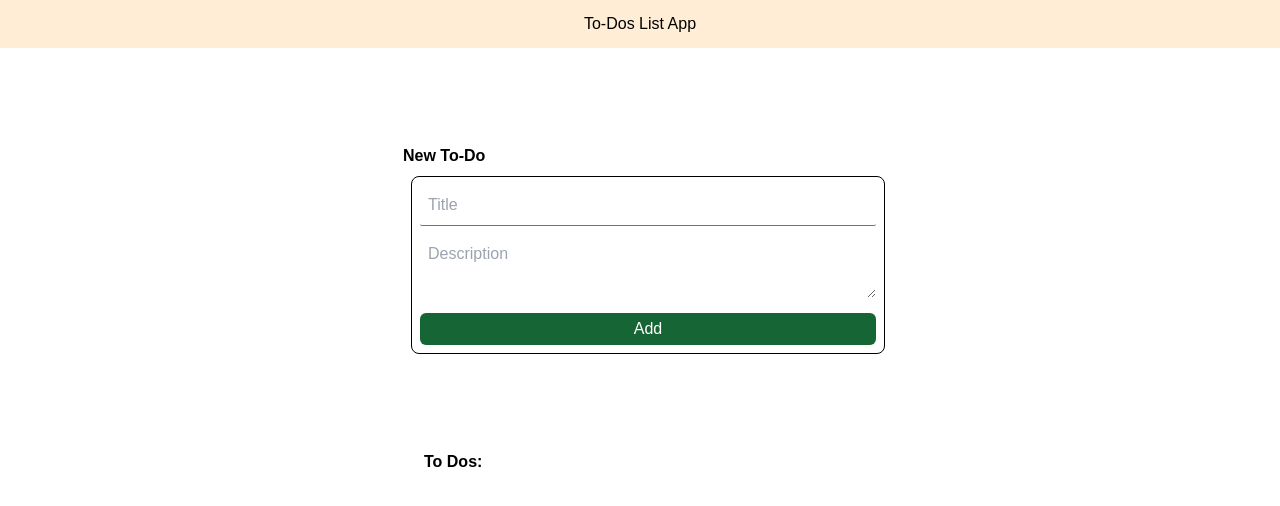
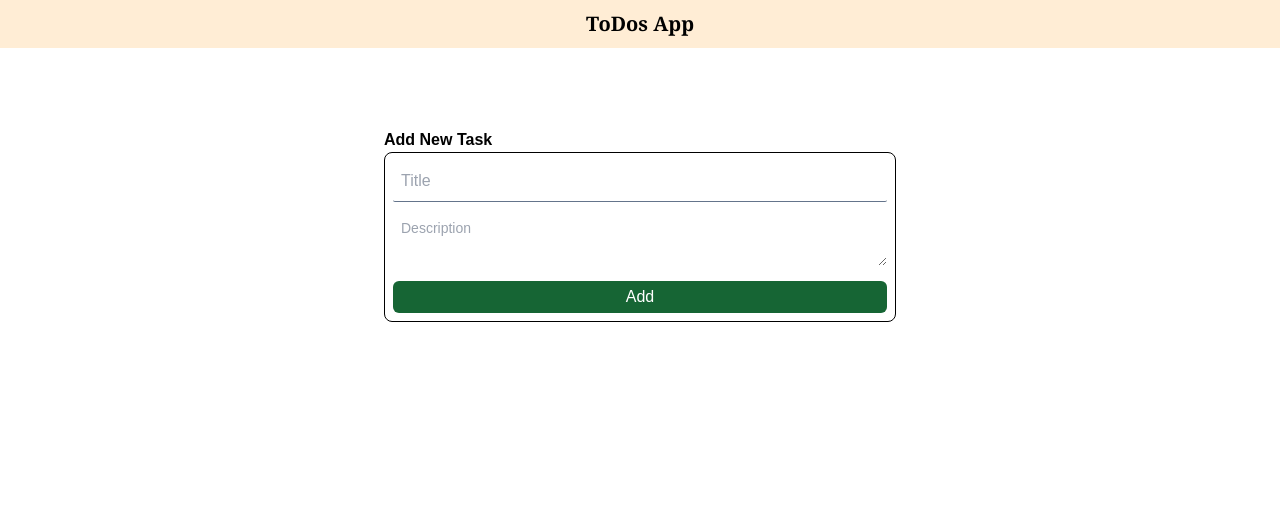
Before and after one commit to bibhorsharma7/todo-webapp, a Next.js app: page / in a window 1280 px wide. Shown: the top 506 px of the page. Built offline with nearby package versions, Linux system fonts and the light colour scheme.

Commit message:
udpate: UI bug fixes

```diff
--- a/app/components/addTask.tsx
+++ b/app/components/addTask.tsx
@@ -33,7 +33,7 @@ export default function AddTask({ setTasks }: AddTaskProps) {
   };
 
   return (
-    <div className="border border-black rounded-lg w-full p-2 m-2 space-y-2">
+    <div className="border border-black rounded-lg w-full p-2 space-y-2">
       <input
         className="p-2 w-full focus:outline-none border-b rounded-sm border-b-slate-500"
         type="text"
@@ -42,7 +42,7 @@ export default function AddTask({ setTasks }: AddTaskProps) {
         onChange={(e) => setTitle(e.target.value)}
       />
       <textarea
-        className="p-2 w-full rounded-md focus:outline-none focus:outline-1 focus:outline-slate-500"
+        className="p-2 w-full rounded-md text-sm focus:outline-none focus:outline-1 focus:outline-slate-500"
         placeholder="Description"
         value={description}
         onChange={(e) => setDescription(e.target.value)}
--- a/app/components/task.tsx
+++ b/app/components/task.tsx
@@ -1,27 +1,13 @@
 import {
-  EllipsisHorizontalIcon,
   XCircleIcon,
-  CheckCircleIcon,
+  CheckBadgeIcon,
   PencilSquareIcon,
 } from "@heroicons/react/24/solid";
+import { ArrowPathIcon } from "@heroicons/react/24/outline";
+
 import { Dispatch, ReactNode, SetStateAction, useState } from "react";
 import { TaskList } from "../page";
 import EditTask from "./editTask";
-
-function TaskControl({
-  children,
-  label,
-}: {
-  children: ReactNode;
-  label: string;
-}) {
-  return (
-    <div className="flex flex-col items-center text-slate-400 ">
-      {children}
-      <p className="capitalize">{label}</p>
-    </div>
-  );
-}
 
 export interface TaskProps {
   id: string;
@@ -32,6 +18,21 @@ export interface TaskProps {
   setTasks: Dispatch<SetStateAction<TaskList[]>>;
   onDelete: () => void;
   onToggle: () => void;
+}
+
+function TaskControl({
+  children,
+  label,
+}: {
+  children: ReactNode;
+  label: string;
+}) {
+  return (
+    <div className="flex flex-col items-center text-slate-400 hover:cursor-pointer">
+      {children}
+      <p className="capitalize">{label}</p>
+    </div>
+  );
 }
 
 export default function Task({
@@ -51,10 +52,10 @@ export default function Task({
   }
 
   return (
-    <div className="flex flex-row rounded-md border-black border p-2 m-2 ">
+    <div className="flex flex-row rounded-md border-black border p-2">
       <div className="flex flex-col flex-1">
-        <p className="text-bold text-md">{title}</p>
-        <p className="text-sm">{description}</p>
+        <p className="text-bold text-md font-serif">{title}</p>
+        <p className="text-xs">{description}</p>
       </div>
       {showModal && (
         <EditTask
@@ -71,19 +72,16 @@ export default function Task({
         <TaskControl label="Edit">
           <PencilSquareIcon
             onClick={onEdit}
-            className="size-7 text-yellow-200"
+            className="size-7 text-slate-600"
           />
         </TaskControl>
         <TaskControl label={status}>
           {status == "pending" ? (
-            <EllipsisHorizontalIcon
+            <ArrowPathIcon onClick={onToggle} className="size-7 text-black" />
+          ) : (
+            <CheckBadgeIcon
               onClick={onToggle}
               className="size-7 text-blue-500"
-            />
-          ) : (
-            <CheckCircleIcon
-              onClick={onToggle}
-              className="size-7 text-green-600"
             />
           )}
         </TaskControl>
--- a/app/layout.tsx
+++ b/app/layout.tsx
@@ -27,8 +27,8 @@ export default function RootLayout({
       <body
         className={`${geistSans.variable} ${geistMono.variable} antialiased flex flex-col min-h-screen dark:bg-white bg-white dark:text-black text-black`}
       >
-        <div className="w-full flex h-12 bg-orange-100 items-center justify-center">
-          To-Dos List App
+        <div className="w-full flex h-12 bg-orange-100 items-center justify-center text-xl font-serif font-bold">
+          ToDos App
         </div>
         {children}
       </body>
--- a/app/page.tsx
+++ b/app/page.tsx
@@ -12,27 +12,28 @@ export interface TaskList {
 }
 
 export default function Home() {
-  // get from local storage
-  const stored = localStorage.getItem("tasks") || "";
-  let taskList: TaskList[] = [];
-  if (stored && stored !== "") {
-    taskList = JSON.parse(stored) || [];
-  }
-
-  const [tasks, setTasks] = useState(taskList);
+  const [tasks, setTasks] = useState<TaskList[]>([]);
 
   useEffect(() => {
     localStorage.setItem("tasks", JSON.stringify(tasks));
   }, [tasks]);
 
+  useEffect(() => {
+    const stored = localStorage.getItem("tasks") || "";
+
+    if (stored) {
+      setTasks(JSON.parse(stored) || []);
+    }
+  }, []);
+
   return (
     <div className="flex flex-1 flex-col items-center pt-20">
-      <div className="flex flex-col p-2 m-2">
-        <h1 className="text-md font-bold">New To-Do</h1>
+      <div className="flex flex-col w-2/5">
+        <h1 className="text-md font-bold">Add New Task</h1>
         <AddTask setTasks={setTasks} />
       </div>
-      <div className="m-8 p-10 w-2/5">
-        <h1 className="text-md font-bold">To Dos:</h1>
+      <div className="m-8 p-10 w-2/5 space-y-2">
+        {tasks.length > 0 && <h1 className="text-md font-bold">To Dos:</h1>}
         {tasks.map((task) => {
           return (
             <Task
```
